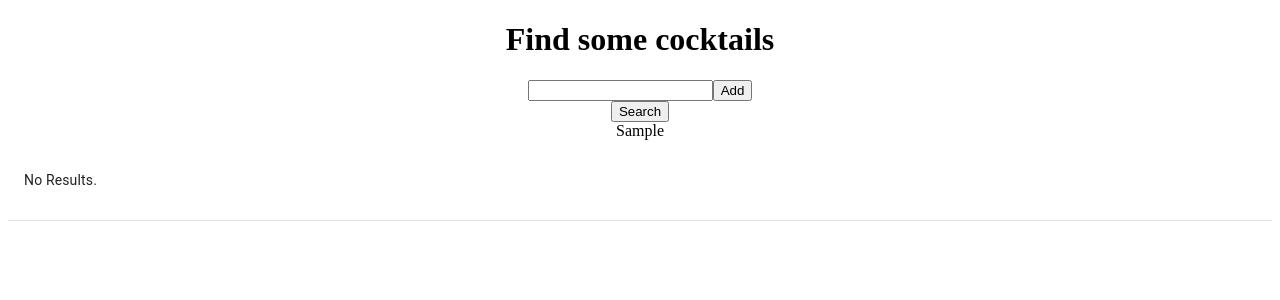
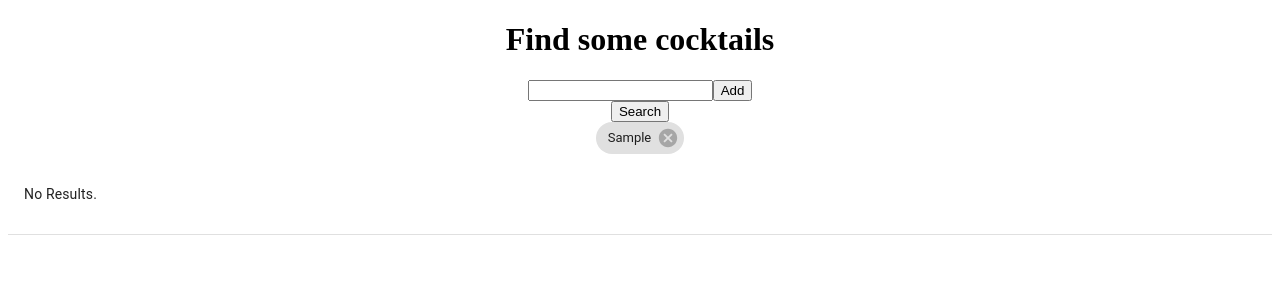
Before and after one commit to ghostego/cocktail-shaker, a React (Create React App) app: page / in a window 1280 px wide. Both pictures are taken after typing "Sample" into the empty fields and a click on the input "Add". Shown: the top 300 px of the page. Built offline with nearby package versions, Linux system fonts and the light colour scheme.

Commit message:
add search chips

```diff
--- a/src/components/search/search.js
+++ b/src/components/search/search.js
@@ -12,14 +12,18 @@ class Search extends React.Component {
     this.handleSubmit = this.handleSubmit.bind(this);
 		this.setCocktails = this.setCocktails.bind(this);
     this.handleAdd = this.handleAdd.bind(this);
+    this.handleDelete = this.handleDelete.bind(this);
   }
 
   handleAdd(event) {
+    event.preventDefault();
+    if (this.state.currentInput === '') {
+      return;
+    }
     this.setState((prevState) => ({
       q: [...prevState.q, this.state.currentInput],
       currentInput: ''
     }));
-    event.preventDefault();
   }
 
   handleChange(event) {
@@ -35,6 +39,15 @@ class Search extends React.Component {
     event.preventDefault();
   }
 
+  handleDelete(event) {
+    let array = this.state.q;
+    let index = array.indexOf(event.textContent);
+    if (index !== -1) {
+      array.splice(index, 1);
+      this.setState({q: array})
+    }
+  }
+
   render() {
     return (
       <div>
@@ -44,6 +57,7 @@ class Search extends React.Component {
           onSubmit={this.handleSubmit}
           input={this.state.currentInput}
           query={this.state.q}
+          onDelete={this.handleDelete}
         />
         <SearchResults results={this.state.results} />
       </div>
--- a/src/components/search/searchBar.js
+++ b/src/components/search/searchBar.js
@@ -1,6 +1,11 @@
 import React from 'react';
+import Chip from "@material-ui/core/Chip";
 
 class SearchBar extends React.Component {
+  constructor(props) {
+    super(props);
+    this.handleDelete = this.handleDelete.bind(this)
+  }
 
   onAdd = (e) => {
     this.props.onAdd(e)
@@ -13,6 +18,10 @@ class SearchBar extends React.Component {
 	onSubmit = (e) => {
 		this.props.onSubmit(e);
 	}
+
+  handleDelete = (e) => {
+    this.props.onDelete(e.currentTarget.previousElementSibling);
+  }
 
 	render() {
 		return (
@@ -28,7 +37,7 @@ class SearchBar extends React.Component {
         <form onSubmit={this.onSubmit}>
           <input type="submit" value="Search" />
         </form>
-        {this.props.query.map(v => <div>{v}</div>)}
+        {this.props.query.map(v => <Chip onDelete={this.handleDelete} label={v}></Chip>)}
       </div>
     );
 	}
```
